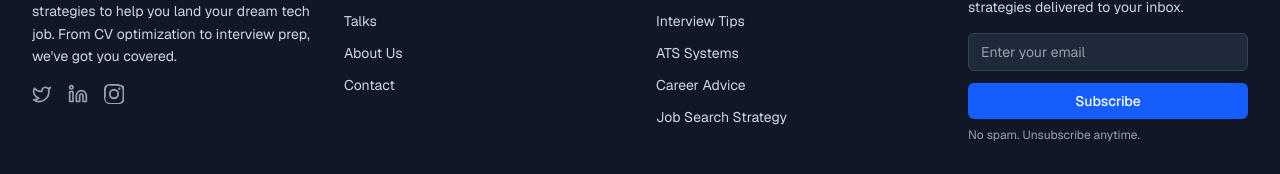
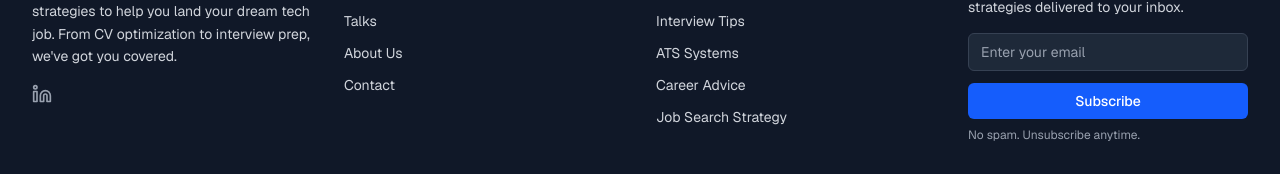
Before and after one commit to aminemaliki7/Careerpro, a Next.js app: page /jobs in a window 1280 px wide. Shown: the part 1021-1195 px from the top of the page. Built offline with nearby package versions, Linux system fonts and the light colour scheme; no server answers; the database is empty.

Commit message:
header updated 1

```diff
--- a/src/components/ui/Footer.tsx
+++ b/src/components/ui/Footer.tsx
@@ -67,24 +67,7 @@ export default function Footer() {
   };
 
  const socialLinks = [
-  { name: 'X', href: 'https://x.com/SerenithHQ', icon: Twitter }, // your X page
   { name: 'LinkedIn', href: 'https://www.linkedin.com/company/hirely-ma', icon: Linkedin },
-  {
-    name: 'Instagram',
-    href: 'https://www.instagram.com/hirely_ai',
-    icon: () => (
-      <svg
-        xmlns="http://www.w3.org/2000/svg"
-        fill="currentColor"
-        viewBox="0 0 24 24"
-        className="w-5 h-5"
-      >
-        <path d="M12 2.2c3.2 0 3.6 0 4.9.1 1.2.1 1.9.2 2.4.4.6.2 1 .5 1.5 1 .4.4.8.9 1 1.5.2.5.3 1.2.4 2.4.1 1.3.1 1.7.1 4.9s0 3.6-.1 4.9c-.1 1.2-.2 1.9-.4 2.4-.2.6-.5 1-1 1.5-.4.4-.9.8-1.5 1-.5.2-1.2.3-2.4.4-1.3.1-1.7.1-4.9.1s-3.6 0-4.9-.1c-1.2-.1-1.9-.2-2.4-.4-.6-.2-1-.5-1.5-1-.4-.4-.8-.9-1-1.5-.2-.5-.3-1.2-.4-2.4C2.2 15.6 2.2 15.2 2.2 12s0-3.6.1-4.9c.1-1.2.2-1.9.4-2.4.2-.6.5-1 1-1.5.4-.4.9-.8 1.5-1 .5-.2 1.2-.3 2.4-.4C8.4 2.2 8.8 2.2 12 2.2zm0-2.2C8.7 0 8.3 0 7 .1 5.7.2 4.8.4 4 .7 3.1 1 2.3 1.5 1.6 2.2.9 2.9.4 3.7.1 4.6c-.3.8-.5 1.7-.6 3C0 8.3 0 8.7 0 12s0 3.7.1 4.9c.1 1.3.3 2.2.6 3 .3.9.8 1.7 1.5 2.4.7.7 1.5 1.2 2.4 1.5.8.3 1.7.5 3 .6 1.2.1 1.7.1 4.9.1s3.7 0 4.9-.1c1.3-.1 2.2-.3 3-.6.9-.3 1.7-.8 2.4-1.5.7-.7 1.2-1.5 1.5-2.4.3-.8.5-1.7.6-3 .1-1.2.1-1.7.1-4.9s0-3.7-.1-4.9c-.1-1.3-.3-2.2-.6-3-.3-.9-.8-1.7-1.5-2.4C20.7 1.5 19.9 1 19 0.7c-.8-.3-1.7-.5-3-.6C15.7 0 15.3 0 12 0z"/>
-        <path d="M12 5.8a6.2 6.2 0 1 0 0 12.4 6.2 6.2 0 0 0 0-12.4zm0 10.2a4 4 0 1 1 0-8 4 4 0 0 1 0 8z"/>
-        <circle cx="18.4" cy="5.6" r="1.4"/>
-      </svg>
-    )
-  },
 ];
 
 
```
